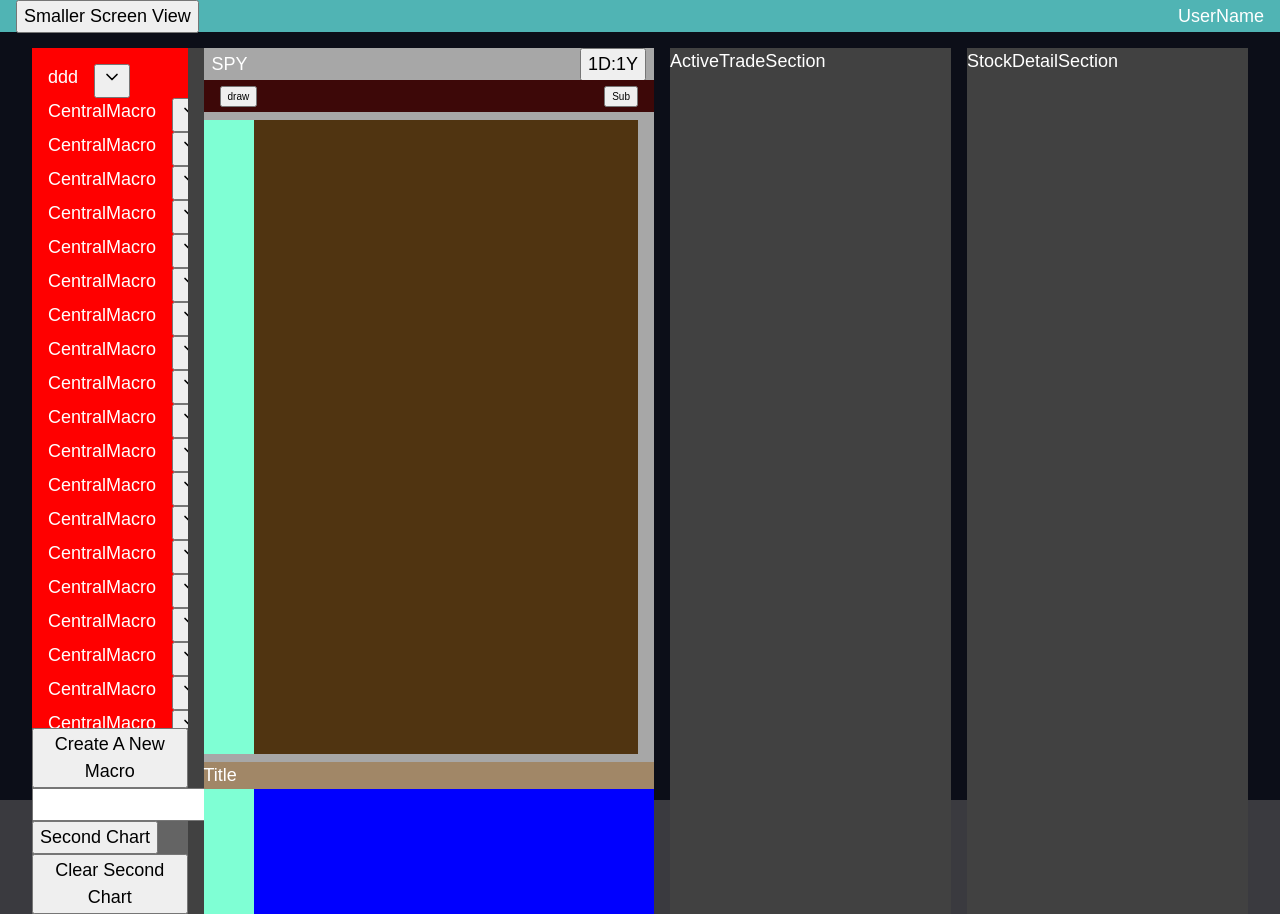
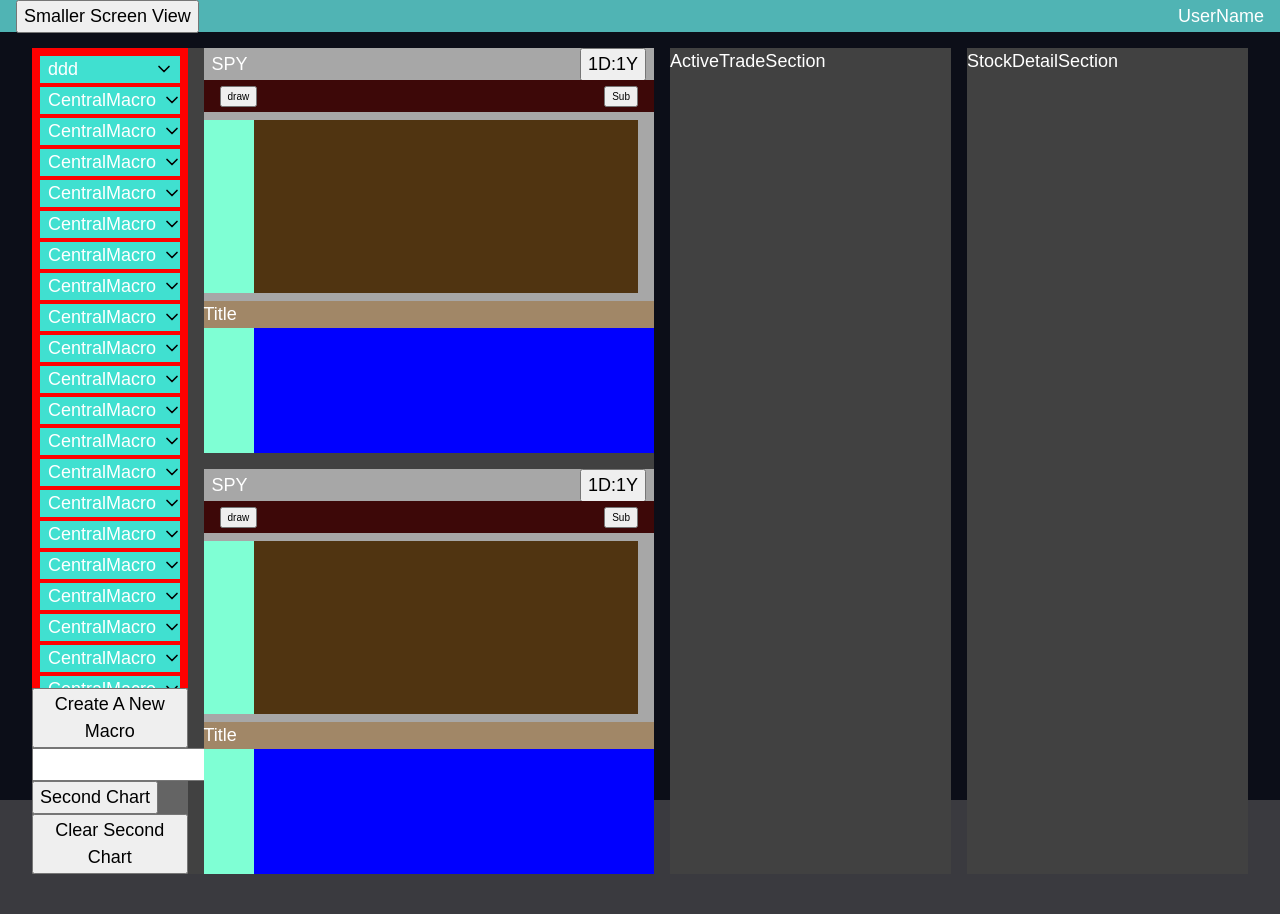
Before and after one commit to zsick19/StockTracker_Front, a React (Vite) app: page /dash/largeScreen in a window 1280 px wide. After the commit the page ends 874 px from the top, so only its background shows below. Built offline with nearby package versions, Linux system fonts and the light colour scheme.

Commit message:
macro watch list UI progress

```diff
--- /dev/null
+++ b/src/pages/LargeScreen/LargeScreenComponents/MacroControlSection/Components/MacroWatchList.css
@@ -0,0 +1,42 @@
+.LSH-WatchListWrapper {
+  padding-bottom: 0.25rem;
+}
+
+.LSH-WatchListTitle {
+  display: flex;
+  padding-inline: 0.5rem;
+  align-items: center;
+  justify-content: space-between;
+  background-color: turquoise;
+}
+
+.LSH-WatchListTitle > button {
+  background: none;
+  border: none;
+  height: 24px;
+  width: 24px;
+}
+
+.LSH-WatchListTickerOpen {
+  padding-top: 0.25rem;
+  padding-bottom: 0.25rem;
+  background-color: rgb(34, 34, 34);
+}
+
+.LSH-SingleTickerTitle {
+  display: grid;
+  width: 100%;
+  justify-items: center;
+  grid-template-columns: repeat(4, 1fr);
+  font-size: var(--fs-200);
+  color: green;
+}
+.everyOther {
+  background-color: rgb(17, 17, 17);
+}
+.LSH-SingleTickerTitle > button {
+  background: none;
+  border: none;
+  width: 16px;
+  height: 16px;
+}
--- a/src/pages/LargeScreen/LargeScreenComponents/MacroControlSection/Components/MacroWatchList.jsx
+++ b/src/pages/LargeScreen/LargeScreenComponents/MacroControlSection/Components/MacroWatchList.jsx
@@ -1,17 +1,26 @@
-import { ChevronDown, ChevronUp } from 'lucide-react'
+import { ChevronDown, ChevronUp, CirclePlus } from 'lucide-react'
 import React, { useState } from 'react'
+import '../Components/MacroWatchList.css'
 
-function MacroWatchList({ watchList })
+function MacroWatchList({ watchList, setPrimaryChartTicker })
 {
     const [displayTickers, setDisplayTickers] = useState(false)
 
     return (
         <div className='LSH-WatchListWrapper'>
-            <div className='flex LSH-WatchListTitle'>
+            <div className='LSH-WatchListTitle'>
                 <p>{watchList.title}</p>
                 <button onClick={() => setDisplayTickers(prev => !prev)}>{displayTickers ? <ChevronUp size={20} /> : <ChevronDown size={20} />}</button>
             </div>
-            {displayTickers && <div className='LSH-WatchListTickerOpen'>{watchList.tickers.map((ticker) => <div><p>{ticker}</p></div>)}</div>}
+            {displayTickers && <div className='LSH-WatchListTickerOpen'>
+                {watchList.tickers.map((ticker, index) =>
+                    <div className={`${index % 2 == 0 && 'everyOther'} LSH-SingleTickerTitle`} onClick={() => setPrimaryChartTicker(ticker)}>
+                        <p>{ticker}</p>
+                        <p>$111.23</p>
+                        <p>3%</p>
+                        <button><CirclePlus size={16} color='white' /></button>
+                    </div>)}
+            </div>}
         </div>
     )
 }
--- a/src/pages/LargeScreen/LargeScreenComponents/MacroControlSection/Components/MacroWatchListContainer.jsx
+++ b/src/pages/LargeScreen/LargeScreenComponents/MacroControlSection/Components/MacroWatchListContainer.jsx
@@ -1,9 +1,9 @@
 import React from 'react'
 import MacroWatchList from './MacroWatchList'
 
-function MacroWatchListContainer()
+function MacroWatchListContainer({ setPrimaryChartTicker })
 {
-    const watchLists = [{ title: 'ddd', tickers: ['AAA', 'BBB', 'CCC'] },
+    const watchLists = [{ title: 'ddd', tickers: ['AAAD', 'BBB', 'CCC'] },
     { title: 'CentralMacro', tickers: ['SPY', 'DIA'] },
     { title: 'CentralMacro', tickers: ['SPY', 'DIA'] },
     { title: 'CentralMacro', tickers: ['SPY', 'DIA'] },
@@ -30,7 +30,7 @@ function MacroWatchListContainer()
 
     return (
         <div id='LSH-MacroWatchListContainer'>
-            {watchLists.map((watch) => <MacroWatchList watchList={watch} />)}
+            {watchLists.map((watch) => <MacroWatchList watchList={watch} setPrimaryChartTicker={setPrimaryChartTicker} />)}
         </div>
     )
 }
--- a/src/pages/LargeScreen/LargeScreenComponents/MacroControlSection/MacroControlSection.css
+++ b/src/pages/LargeScreen/LargeScreenComponents/MacroControlSection/MacroControlSection.css
@@ -12,9 +12,9 @@
 }
 
 #LSH-MacroWatchListContainer {
-  padding: 1rem;
+  padding: 0.5rem;
   flex: 1;
-  max-height: 85vh;
+  max-height: 80vh;
   background-color: red;
   overflow-y: auto;
 }
--- a/src/pages/LargeScreen/LargeScreenComponents/MacroControlSection/MacroControlSection.jsx
+++ b/src/pages/LargeScreen/LargeScreenComponents/MacroControlSection/MacroControlSection.jsx
@@ -7,7 +7,7 @@ function MacroControlSection()
 {
   const secondarySearchTicker = useRef();
   const [primaryChartTicker, setPrimaryChartTicker] = useState("SPY");
-  const [secondaryChartTicker, setSecondaryChartTicker] = useState(undefined);
+  const [secondaryChartTicker, setSecondaryChartTicker] = useState("SPY");
 
   const handleSecondaryChartSearch = (e) =>
   {
@@ -20,7 +20,7 @@ function MacroControlSection()
     <section id="LSH-MacroSection">
 
       <div id="LSH-MacroWatchLists">
-        <MacroWatchListContainer />
+        <MacroWatchListContainer setPrimaryChartTicker={setPrimaryChartTicker} />
         <div>
           <button>Create A New Macro</button>
           <form>
@@ -36,9 +36,7 @@ function MacroControlSection()
 
       <div id="LSH-MacroCharts">
         <ChartSubGraphContainer ticker={primaryChartTicker} />
-        {secondaryChartTicker && (
-          <ChartSubGraphContainer ticker={secondaryChartTicker} />
-        )}
+        <ChartSubGraphContainer ticker={secondaryChartTicker} />
       </div>
     </section>
   );
```
